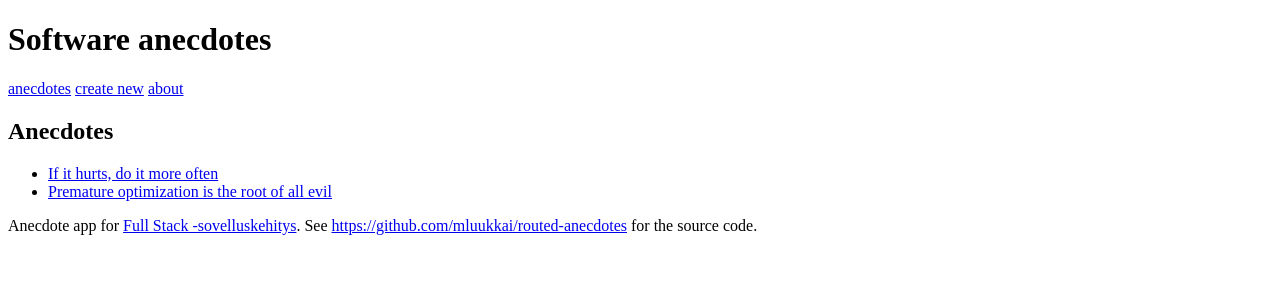
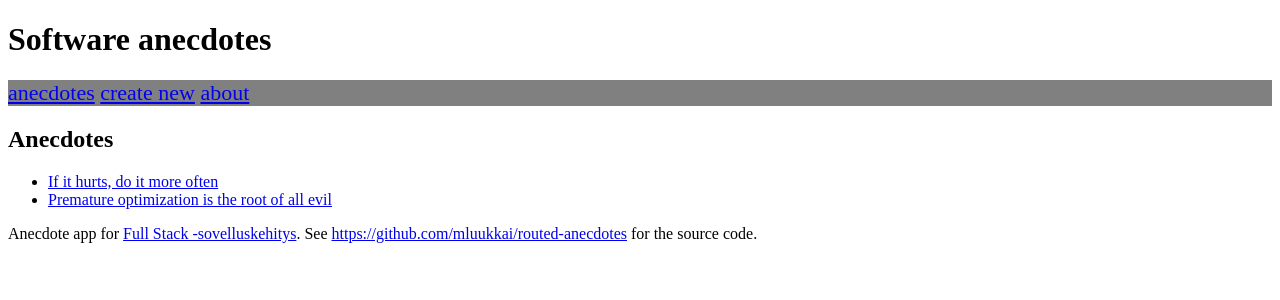
Before and after one commit to tarukojo/routed-anecdotes, a React (Create React App) app: page / in a window 1280 px wide. Shown: the top 300 px of the page. Built offline with nearby package versions, Linux system fonts and the light colour scheme.

Commit message:
Osa 6, tehtava 6.20, inline css menu

```diff
--- a/src/App.js
+++ b/src/App.js
@@ -1,11 +1,25 @@
 import React from 'react'
-import { BrowserRouter as Router, Route, Link } from 'react-router-dom'
+import { BrowserRouter as Router, Route, Link, NavLink } from 'react-router-dom'
+
+const navigationStyle = {
+  fontSize: 22,
+  background: 'grey'
+}
 
 const Menu = () => (
-  <div>
-    <Link to="/">anecdotes</Link>&nbsp;
-    <Link to="/create">create new</Link>&nbsp;
-    <Link to="/about">about</Link>&nbsp;
+  <div style={navigationStyle}>
+    <NavLink to="/anecdotes" activeStyle={{
+    fontWeight: 'bold',
+    color: 'red'
+   }}>anecdotes</NavLink>&nbsp;
+    <NavLink to="/create" activeStyle={{
+    fontWeight: 'bold',
+    color: 'red'
+   }}>create new</NavLink>&nbsp;
+    <NavLink to="/about" activeStyle={{
+    fontWeight: 'bold',
+    color: 'red'
+   }}>about</NavLink>&nbsp;
   </div>
 )
 
@@ -181,6 +195,7 @@ class App extends React.Component {
             <Notification message={this.state.notification} />
           </div>
           <Route exact path="/" render={() => <AnecdoteList anecdotes={this.state.anecdotes} />} />
+          <Route exact path="/anecdotes" render={() => <AnecdoteList anecdotes={this.state.anecdotes} />} />
           <Route exact path="/about" render={() => <About />} />
           <Route exact path="/create" render={({history}) => <CreateNew history={history} addNew={this.addNew}/>} />
           <Route exact path="/anecdotes/:id" render={({match}) =>
```
